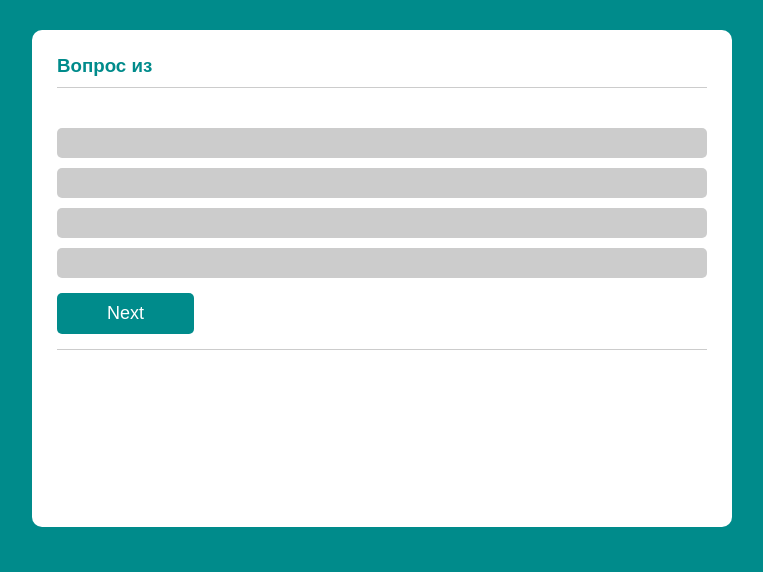
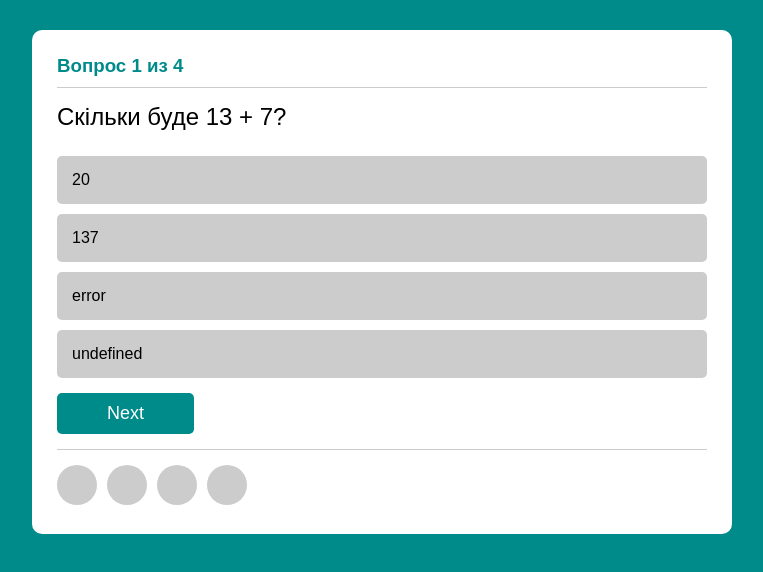
Before and after one commit to iuliia-sokol/My-first-quiz, a plain HTML site: page index.html in a window 1280 px wide. Shown: the whole page, without its empty margins (258-1021 px from the left). Drawn offline with Linux system fonts and the light colour scheme.

Commit message:
Some functions added

```diff
--- a/index.html
+++ b/index.html
@@ -1,26 +1,24 @@
 <!DOCTYPE html>
 <html lang="en">
   <head>
-    <meta charset="UTF-8">
-    <meta name="viewport" content="width=device-width, initial-scale=1.0">
-    <meta http-equiv="X-UA-Compatible" content="ie=edge">
+    <meta charset="UTF-8" />
+    <meta name="viewport" content="width=device-width, initial-scale=1.0" />
+    <meta http-equiv="X-UA-Compatible" content="ie=edge" />
     <title>Quiz</title>
-	<link rel="stylesheet" href="style.css">
+    <link rel="stylesheet" href="./style.css" />
   </head>
   <body>
     <div class="quiz-over-modal">
       <div class="content">
         <h1>Хороший результат !</h1>
-            <p>Ты ответил на
-                <span id="correct-answer"></span> из
-                <span id="number-of-all-questions-2"></span> вопроса
-            </p>
+        <p>Ты ответил на <span id="correct-answer"></span> из <span id="number-of-all-questions-2"></span> вопроса</p>
         <button id="btn-try-again">Попробуй снова</button>
       </div>
     </div>
     <div class="quiz-container">
       <div class="question-number">
-            <h3>Вопрос
+        <h3>
+          Вопрос
           <span id="number-of-question"></span>
           из
           <span id="number-of-all-questions"></span>
@@ -28,18 +26,16 @@
       </div>
       <div id="question"></div>
       <div class="options">
-            <div data-id="0" class="option option1"></div>
-            <div data-id="1" class="option option2"></div>
-            <div data-id="2" class="option option3"></div>
-            <div data-id="3" class="option option4"></div>
+        <div data-id="0" class="option option1" id="option1"></div>
+        <div data-id="1" class="option option2" id="option2"></div>
+        <div data-id="2" class="option option3" id="option3"></div>
+        <div data-id="3" class="option option4" id="option4"></div>
       </div>
       <div class="button">
         <button id="btn-next">Next</button>
       </div>
-        <div id="answers-tracker">
-
+      <div id="answers-tracker"></div>
     </div>
-    </div>
-    <script src="main.js"></script>
+    <script src="./main.js"></script>
   </body>
 </html>
--- a/main.js
+++ b/main.js
@@ -1,13 +1,13 @@
 // All answer options
-const option1 = document.querySelector("option1"),
-    option2 = document.querySelector("option2"),
-    option3 = document.querySelector("option3"),
-    option4 = document.querySelector("option4");
+const option1 = document.getElementById("option1"),
+  option2 = document.getElementById("option2"),
+  option3 = document.getElementById("option3"),
+  option4 = document.getElementById("option4");
 // All our options
 const optionElements = document.querySelectorAll(".option");
 const question = document.getElementById("question"), //question itself
-    numberOfQuestion = document.getElementById("number-of-question"), //question number
-    numberofAllQuestions = document.getElementById("number-of-all-questions"); // amount of all questions
+  numberOfQuestion = document.getElementById("number-of-question"), //question number
+  numberOfAllQuestions = document.getElementById("number-of-all-questions"); // amount of all questions
 
 let indexOfQuestion, //index of current question
   indexOfPage = 0; // index of page
@@ -23,16 +23,28 @@ const correctAnswer = document.getElementById("correct-answer"), //amount of cor
 
 const questions = [
   {
-    question: "Как вирахувати відсоток від числа в JS",
-    options: ["Так не можна робити",
-      "Оператор: %",
-      "Помножити на кількість відсотків та поділити на 100",
-    "Викликати метод findPercent"],
+    question: "Как вирахувати відсоток від числа в JS?",
+    options: ["Так не можна зробити", "Оператор : %", "Помножити на кількість відсотків та поділити на 100", "Викликати метод findPercent()"],
     rightAnswer: 2,
-  }
+  },
+  {
+    question: "Скільки буде 13 + 7?",
+    options: ["20", "137", "error", "undefined"],
+    rightAnswer: 0,
+  },
+  {
+    question: "На JS не можна писати?",
+    options: ["Ігри", "Скріпти для сайтів", "Десктопні застосунки", "Немає правильної відповіді"],
+    rightAnswer: 3,
+  },
+  {
+    question: "За скільки днів було створено JS?",
+    options: ["10", "Невідомо", "250", "15"],
+    rightAnswer: 0,
+  },
 ];
 
-numberofAllQuestions.innerHTML = questions.length; // display number of all questions
+numberOfAllQuestions.innerHTML = questions.length; // display number of all questions
 
 const load = () => {
   question.innerHTML = questions[indexOfQuestion].question; // question itself
@@ -40,76 +52,78 @@ const load = () => {
   option2.innerHTML = questions[indexOfQuestion].options[1];
   option3.innerHTML = questions[indexOfQuestion].options[2];
   option4.innerHTML = questions[indexOfQuestion].options[3];
-  numberofAllQuestions.innerHTML = indexOfPage + 1; //
+  numberOfQuestion.innerHTML = indexOfPage + 1; // number of current page
   indexOfPage++;
 };
 
-let completedAnswers = [];
+let completedAnswers = []; //completed answers array
 
 const randomQuestion = () => {
   let randomNumber = Math.floor(Math.random() * questions.length);
-  let hitDublicate = false;
+  let hitDublicate = false; // checking same questions
   if (indexOfPage == questions.length) {
     quizOver();
   } else {
     if (completedAnswers.length > 0) {
-      completedAnswers.forEach(item => {
+      completedAnswers.forEach((item) => {
         if (item == randomNumber) {
           hitDublicate = true;
         }
       });
-      if (hitDublicate) {
+      if (hitDublicate == true) {
         randomQuestion();
       } else {
         indexOfQuestion = randomNumber;
         load();
       }
-    };
-    if (completedAnswers = 0) {
+    }
+    if (completedAnswers.length == 0) {
       indexOfQuestion = randomNumber;
       load();
     }
-  };
+  }
   completedAnswers.push(indexOfQuestion);
 };
 
-const checkAnswer = el => {
+const checkAnswer = (el) => {
   if (el.target.dataset.id == questions[indexOfQuestion].rightAnswer) {
-    el.target.classList.add('correct');
+    el.target.classList.add("correct");
+    updateAnswerTracker("correct");
     score++;
   } else {
-    el.target.classList.add('wrong');
+    el.target.classList.add("wrong");
+    updateAnswerTracker("wrong");
   }
   disabledOptions();
-}
+};
 const disabledOptions = () => {
-  optionElements.forEach(item => {
-    item.classList.add('disabled');
+  optionElements.forEach((item) => {
+    item.classList.add("disabled");
     if (item.dataset.id == questions[indexOfQuestion].rightAnswer) {
-      item.classList.add('correct');
+      item.classList.add("correct");
     }
-   })
- }
+  });
+};
 
 const enabledOptions = () => {
-  optionElements.forEach(item => {
-    item.classList.remove('disabled', 'correct', 'wrong');
-  })
+  optionElements.forEach((item) => {
+    item.classList.remove("disabled", "correct", "wrong");
+  });
 };
 
 const answerTracker = () => {
   questions.forEach(() => {
-    const div = document.createElement('div');
-    answerTracker.appendChild('div');
-  })
+    const div = document.createElement("div");
+    answersTracker.appendChild(div);
+  });
 };
 
-const updateAnswerTracker = status => {
-  answerTracker.children[indexOfPage - 1].classList.add(`$status`);
+const updateAnswerTracker = (status) => {
+  answersTracker.children[indexOfPage - 1].classList.add(`${status}`);
 };
 
 const validate = () => {
-  if (optionElements[].classList.contains('disabled')) {
+  if (!optionElements[0].classList.contains("disabled")) {
     alert("Select answer");
   } else {
     randomQuestion();
@@ -117,29 +131,27 @@ const validate = () => {
   }
 };
 
-btnNext.addEventListener('click', validate);
-
+btnNext.addEventListener("click", () => {
+  validate();
+});
 
 for (option of optionElements) {
-  option.addEventListener('click', e => checkAnswer(e));
+  option.addEventListener("click", (e) => checkAnswer(e));
 }
 
-
 const quizOver = () => {
-  document.querySelector('quiz-over-modal').classList.add('active');
+  document.querySelector(".quiz-over-modal").classList.add("active");
   correctAnswer.innerHTML = score;
-  numberofAllQuestions2.innerHTML = questions.length;
+  numberOfAllQuestions2.innerHTML = questions.length;
 };
 
 const tryAgain = () => {
   window.location.reload();
 };
 
-btnTryAgain.addEventListener('click', tryAgain);
+btnTryAgain.addEventListener("click", tryAgain);
 
-
-
-window.addEventListener('load', () => {
+window.addEventListener("load", () => {
   randomQuestion();
   answerTracker();
 });
```
Lines whose indentation alone changed are shown as unchanged.
